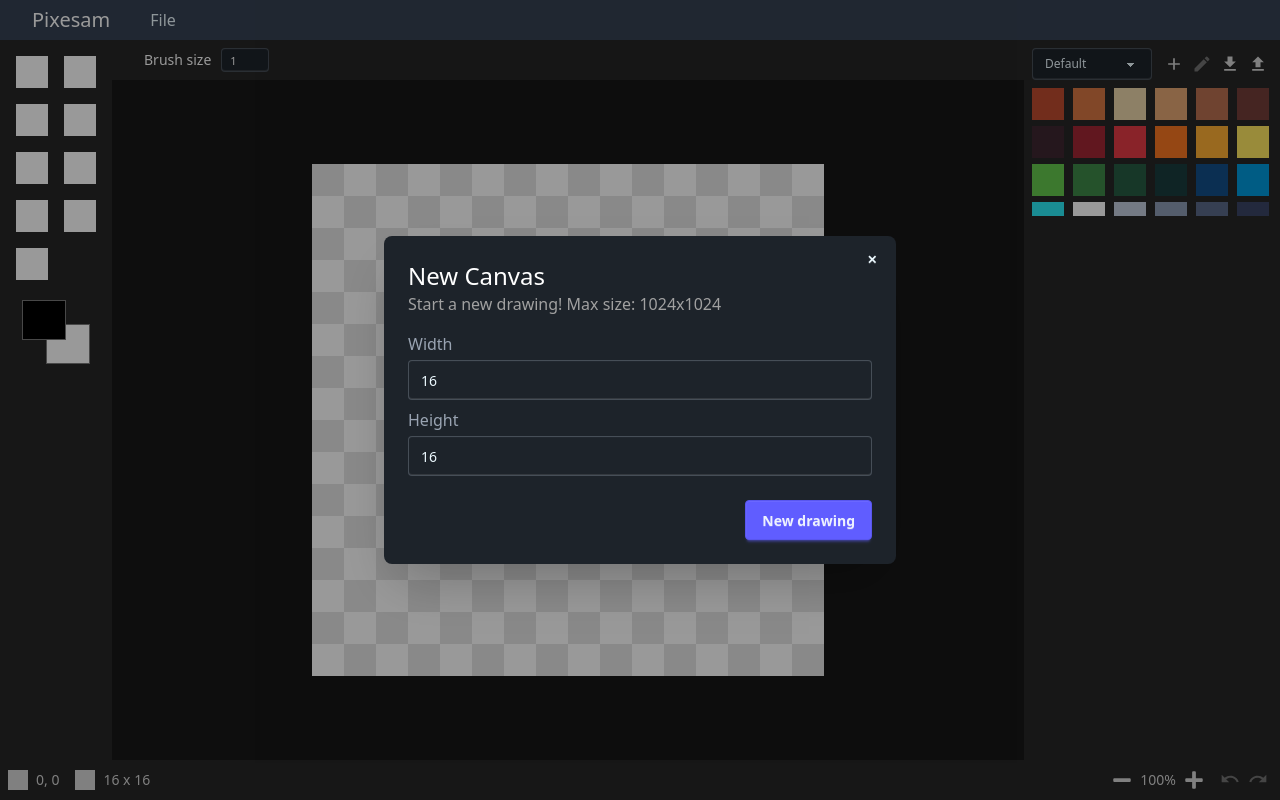
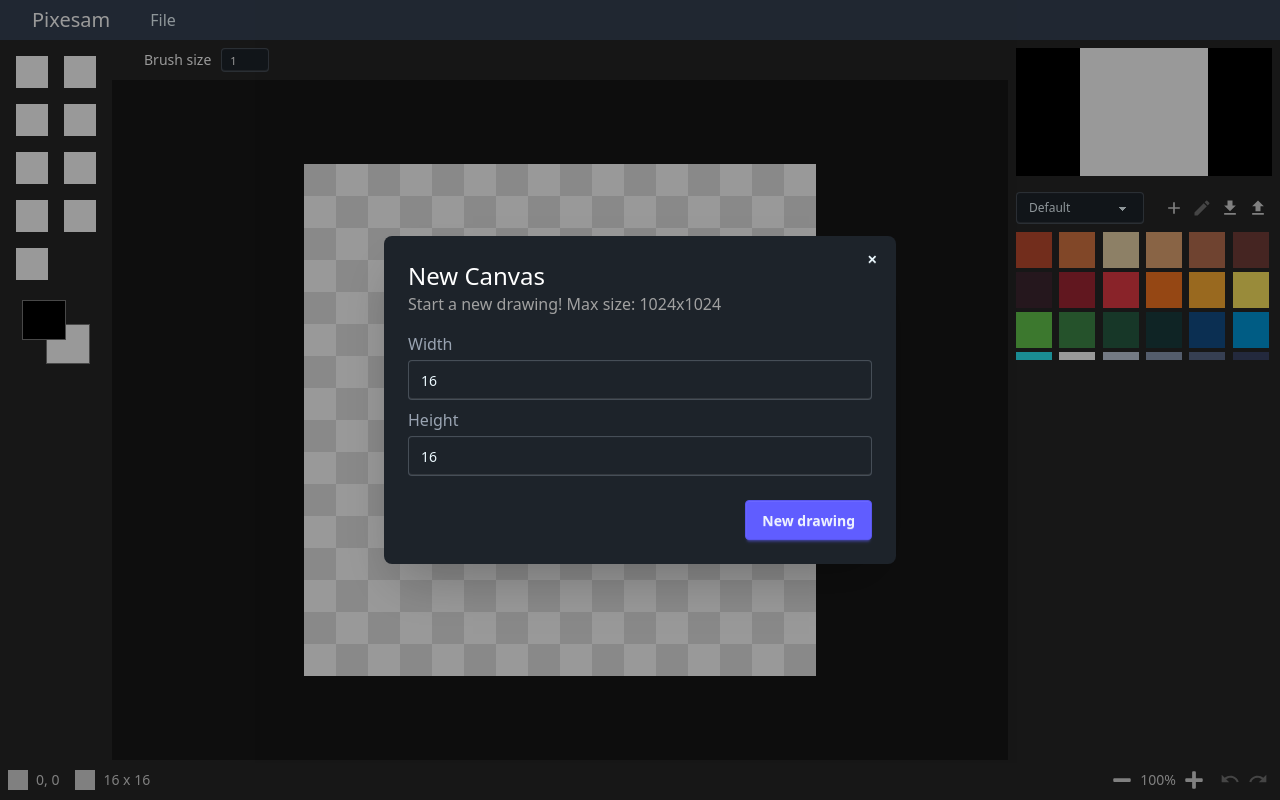
Before and after one commit to SamLeB1/pixesam, a React (Vite) app in the folder client/: page / in a window 1280 px wide. Built offline with nearby package versions, Linux system fonts and the light colour scheme.

Commit message:
set up canvas preview

```diff
--- /dev/null
+++ b/client/src/components/CanvasPreview.tsx
@@ -0,0 +1,38 @@
+import { useMemo } from "react";
+import { useEditorStore } from "../store/editorStore";
+
+const CONTAINER_WIDTH = 256;
+const CONTAINER_HEIGHT = 128;
+
+export default function CanvasPreview() {
+  const { gridSize } = useEditorStore();
+
+  const canvasSize = useMemo(() => {
+    const aspect = gridSize.x / gridSize.y;
+    const containerAspect = CONTAINER_WIDTH / CONTAINER_HEIGHT;
+    if (containerAspect > aspect) {
+      return {
+        width: Math.floor(CONTAINER_HEIGHT * aspect),
+        height: CONTAINER_HEIGHT,
+      };
+    } else {
+      return {
+        width: CONTAINER_WIDTH,
+        height: Math.floor(CONTAINER_WIDTH / aspect),
+      };
+    }
+  }, [gridSize]);
+
+  return (
+    <div
+      className="mb-4 flex items-center justify-center bg-black"
+      style={{ width: CONTAINER_WIDTH, height: CONTAINER_HEIGHT }}
+    >
+      <canvas
+        className="bg-white"
+        width={canvasSize.width}
+        height={canvasSize.height}
+      />
+    </div>
+  );
+}
--- a/client/src/components/PaletteColors.tsx
+++ b/client/src/components/PaletteColors.tsx
@@ -8,11 +8,11 @@ export default function PaletteColors({ colors }: PaletteColorsProps) {
   const { setPrimaryColor, setSecondaryColor } = useEditorStore();
 
   return (
-    <div className="grid max-h-32 grid-cols-6 gap-1.5 overflow-x-hidden overflow-y-scroll">
+    <div className="grid max-h-32 grid-cols-6 gap-1 overflow-x-hidden overflow-y-scroll">
       {colors.map((color, i) => (
         <div
           key={i}
-          className="h-8 w-8 cursor-pointer hover:border hover:border-white"
+          className="h-9 w-9 cursor-pointer hover:border hover:border-white"
           style={{ backgroundColor: color }}
           title={color}
           onClick={() => setPrimaryColor(color)}
--- a/client/src/components/SideBarRight.tsx
+++ b/client/src/components/SideBarRight.tsx
@@ -1,8 +1,10 @@
+import CanvasPreview from "./CanvasPreview";
 import ColorPaletteMenu from "./ColorPaletteMenu";
 
 export default function SideBarRight() {
   return (
-    <div className="min-w-64 bg-neutral-800 p-2">
+    <div className="min-w-68 bg-neutral-800 p-2">
+      <CanvasPreview />
       <ColorPaletteMenu />
     </div>
   );
```
